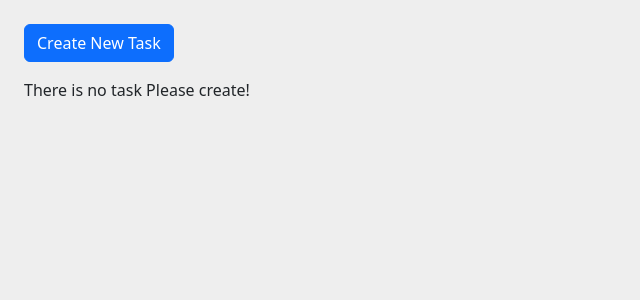
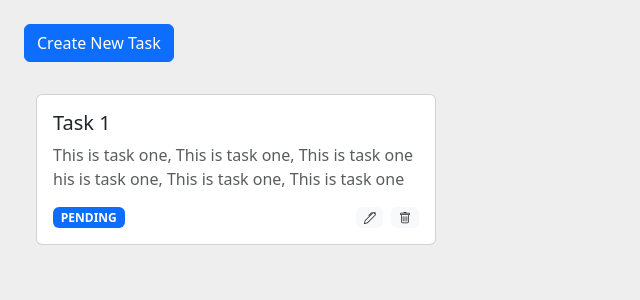
Before and after one commit to pratyushkumar-21/task-manager-app, a React (Create React App) app: page / in a window 1280 px wide. Shown: the top 300 px of the page, without its empty margins (0-640 px from the left). Built offline with nearby package versions, Linux system fonts and the light colour scheme.

Commit message:
task deletion and task updation done

```diff
--- a/src/components/task_manager/TaskCard.jsx
+++ b/src/components/task_manager/TaskCard.jsx
@@ -7,13 +7,13 @@ export default function TaskCard(props) {
   const { title, description, status } = props;
 
   return (
-    <Card style={{ width: "20rem" }}>
+    <Card style={{ width: "25rem" }}>
       <Card.Body>
         <Card.Title>{title}</Card.Title>
         <Card.Text className="text-muted">{description}</Card.Text>
         <Stack direction="horizontal" gap={3}>
           <StatusTag status={status} />
-          <TaskCardActions />
+          <TaskCardActions {...props} />
         </Stack>
       </Card.Body>
     </Card>
--- a/src/components/task_manager/TaskCardActions.jsx
+++ b/src/components/task_manager/TaskCardActions.jsx
@@ -1,13 +1,26 @@
-import { Stack, Badge, Tooltip } from "react-bootstrap";
-import { Trash, Pen } from "react-bootstrap-icons";
+import { useContext } from "react";
+import { Stack, Badge } from "react-bootstrap";
+import { Trash } from "react-bootstrap-icons";
+import UpdateTask from "./UpdateTask";
+import { TaskManagerContext } from "./context";
 
-export default function TaskCardActions() {
+export default function TaskCardActions(props) {
+  const { id: taskId } = props;
+  const { setTasks } = useContext(TaskManagerContext);
+
+  const handleDelete = () => {
+    setTasks((prevTasks) => prevTasks.filter((task) => task.id !== taskId));
+  };
+
   return (
     <Stack direction="horizontal" gap={2} className="ms-auto">
-      <Badge bg="light" text="dark">
-        <Pen />
-      </Badge>
-      <Badge bg="light" text="dark">
+      <UpdateTask {...props} />
+      <Badge
+        bg="light"
+        text="dark"
+        className="task-action"
+        onClick={handleDelete}
+      >
         <Trash />
       </Badge>
     </Stack>
--- a/src/components/task_manager/TaskForm.jsx
+++ b/src/components/task_manager/TaskForm.jsx
@@ -2,7 +2,12 @@ import { useState } from "react";
 import { Button, Form, Stack } from "react-bootstrap";
 
 export default function TaskForm(props) {
-  const { title = "", description = "", onFormSubmit } = props;
+  const {
+    title = "",
+    description = "",
+    onFormSubmit,
+    btnText = "Create Task",
+  } = props;
 
   const [formData, setFormData] = useState({
     title,
@@ -42,7 +47,7 @@ export default function TaskForm(props) {
 
       <Stack>
         <Button variant="outline-primary" type="submit">
-          Create Task
+          {btnText}
         </Button>
       </Stack>
     </Form>
--- /dev/null
+++ b/src/components/task_manager/UpdateTask.jsx
@@ -0,0 +1,52 @@
+import { useState, useContext } from "react";
+import { Badge, Modal } from "react-bootstrap";
+import { Pen } from "react-bootstrap-icons";
+import { TaskManagerContext } from "./context";
+import TaskForm from "./TaskForm";
+
+export default function UpdateTask(props) {
+  const { id: taskId } = props;
+  const [showModal, setShowModal] = useState(false);
+  const { setTasks } = useContext(TaskManagerContext);
+
+  const handleClose = () => {
+    setShowModal(false);
+  };
+
+  const handleFormSubmit = (e, formData) => {
+    e.preventDefault();
+
+    setTasks((prevTasks) =>
+      prevTasks.map((task) =>
+        task.id === taskId ? { ...task, ...formData } : task
+      )
+    );
+    handleClose();
+  };
+
+  return (
+    <>
+      <Badge
+        bg="light"
+        text="dark"
+        onClick={() => setShowModal(true)}
+        className="task-action"
+      >
+        <Pen />
+      </Badge>
+
+      <Modal show={showModal} onHide={handleClose}>
+        <Modal.Header closeButton>
+          <Modal.Title>Update Task</Modal.Title>
+        </Modal.Header>
+        <Modal.Body className="mb-3 mx-3">
+          <TaskForm
+            onFormSubmit={handleFormSubmit}
+            {...props}
+            btnText={"Update Task"}
+          />
+        </Modal.Body>
+      </Modal>
+    </>
+  );
+}
--- a/src/components/task_manager/index.jsx
+++ b/src/components/task_manager/index.jsx
@@ -6,7 +6,7 @@ import { TaskManagerContext } from "./context";
 import { data } from "./utils";
 
 export default function TaskManager() {
-  const [tasks, setTasks] = useState([]);
+  const [tasks, setTasks] = useState(data);
 
   return (
     <TaskManagerContext.Provider value={{ tasks, setTasks }}>
--- a/src/components/task_manager/utils.js
+++ b/src/components/task_manager/utils.js
@@ -25,40 +25,4 @@ export const data = [
     status: STATUS.PENDING,
     priority: PRIORITY.HIGH,
   },
-  {
-    id: Date.now(),
-    title: "Task 2",
-    description: "This is task two.",
-    status: STATUS.IN_PROGRESS,
-    priority: PRIORITY.LOW,
-  },
-  {
-    id: Date.now(),
-    title: "Task 3",
-    description: "This is task three.",
-    status: STATUS.DONE,
-    priority: PRIORITY.MEDIUM,
-  },
-  {
-    id: Date.now(),
-    title: "Task 1",
-    description:
-      "This is task one, This is task one, This is task one his is task one, This is task one, This is task one",
-    status: STATUS.PENDING,
-    priority: PRIORITY.HIGH,
-  },
-  {
-    id: Date.now(),
-    title: "Task 2",
-    description: "This is task two.",
-    status: STATUS.IN_PROGRESS,
-    priority: PRIORITY.LOW,
-  },
-  {
-    id: Date.now(),
-    title: "Task 3",
-    description: "This is task three.",
-    status: STATUS.DONE,
-    priority: PRIORITY.MEDIUM,
-  },
 ];
--- a/src/index.css
+++ b/src/index.css
@@ -1,3 +1,7 @@
 body {
   background-color: #eee;
 }
+
+.task-action {
+  cursor: pointer;
+}
```
